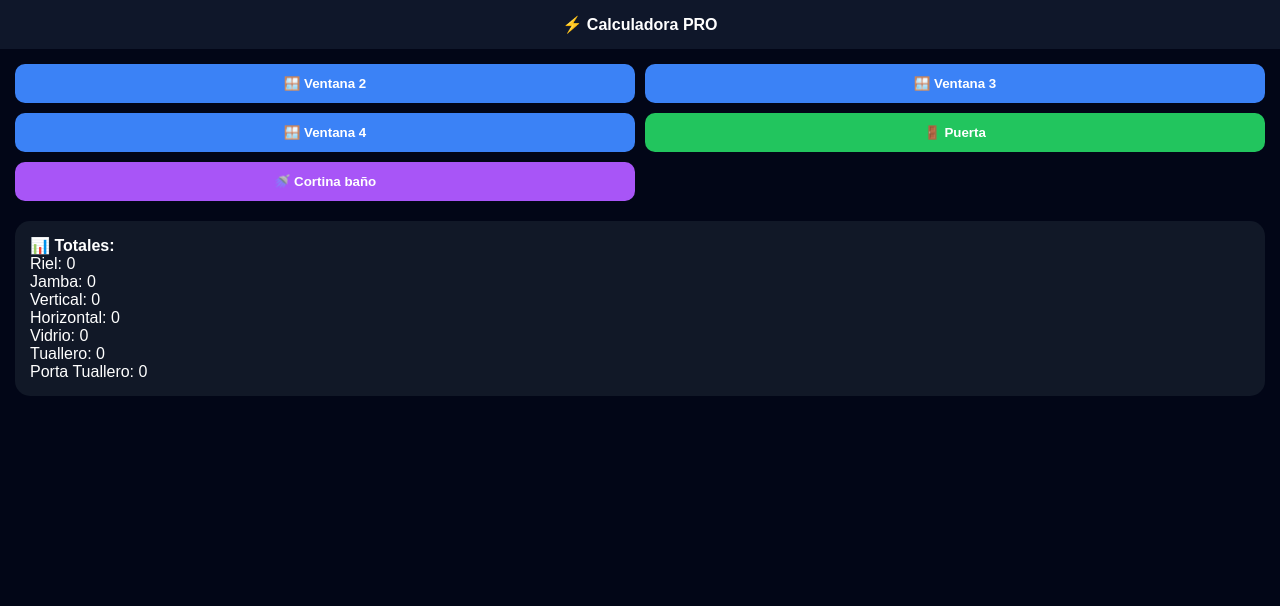
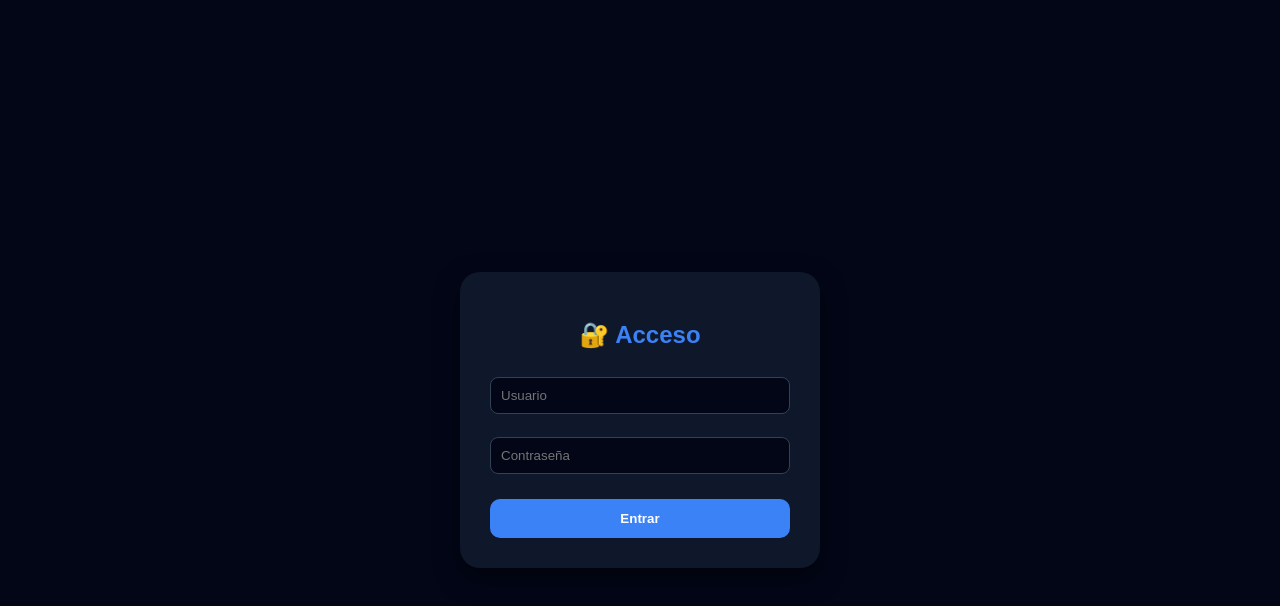
Before and after one commit to steventamayo/Calculadora-camejo, a plain HTML site: page index.html in a window 1280 px wide. Drawn offline with Linux system fonts and the light colour scheme.

Commit message:
Update title and add login functionality

```diff
--- a/index.html
+++ b/index.html
@@ -3,30 +3,64 @@
 <head>
 <meta charset="UTF-8">
 <meta name="viewport" content="width=device-width, initial-scale=1.0">
-<title>Calculadora PRO</title>
+<title>Calculadora PRO - Login</title>
 
 <style>
+/* Estilos generales existentes */
 body{margin:0;font-family:Arial;background:#020617;color:white;}
 header{padding:15px;text-align:center;font-weight:bold;background:#0f172a;}
 .app{padding:15px;}
 .botones{display:grid;grid-template-columns:1fr 1fr;gap:10px;margin-bottom:15px;}
-.btn{padding:12px;border:none;border-radius:10px;color:white;font-weight:bold;}
+.btn{padding:12px;border:none;border-radius:10px;color:white;font-weight:bold;cursor:pointer;}
 .v{background:#3b82f6;}
 .p{background:#22c55e;}
 .b{background:#a855f7;}
 .card{background:#0f172a;padding:15px;border-radius:15px;margin-bottom:15px;}
 .header-card{display:flex;gap:10px;margin-bottom:10px;font-weight:bold;}
-input, textarea{width:100%;padding:10px;margin-top:8px;border-radius:8px;border:none;background:#020617;color:white;}
+input, textarea{width:100%;padding:10px;margin-top:8px;border-radius:8px;border:none;background:#1e293b;color:white;box-sizing: border-box;}
 .buttons{display:flex;gap:10px;margin-top:10px;}
 .calc{background:#3b82f6;}
 .del{background:#ef4444;}
 .resultado{margin-top:10px;background:#020617;padding:10px;border-radius:10px;}
 .total{background:#111827;padding:15px;border-radius:15px;margin-top:20px;}
+
+/* Estilos específicos para el Login */
+#login-screen {
+    display: flex;
+    flex-direction: column;
+    align-items: center;
+    justify-content: center;
+    height: 100vh;
+    padding: 20px;
+}
+.login-box {
+    background: #0f172a;
+    padding: 30px;
+    border-radius: 20px;
+    width: 100%;
+    max-width: 300px;
+    text-align: center;
+    box-shadow: 0 10px 25px rgba(0,0,0,0.5);
+}
+.login-box h2 { margin-bottom: 20px; color: #3b82f6; }
+.login-box input { margin-bottom: 15px; background: #020617; border: 1px solid #334155; }
+.btn-login { width: 100%; background: #3b82f6; margin-top: 10px; }
 </style>
 </head>
 
 <body>
 
+<div id="login-screen">
+    <div class="login-box">
+        <h2>🔐 Acceso</h2>
+        <input type="text" id="user" placeholder="Usuario">
+        <input type="password" id="pass" placeholder="Contraseña">
+        <button class="btn btn-login" onclick="validarLogin()">Entrar</button>
+        <p id="error-msg" style="color: #ef4444; font-size: 12px; margin-top: 10px; display: none;">Datos incorrectos</p>
+    </div>
+</div>
+
+<div id="contenido-app" style="display:none">
     <header>⚡ Calculadora PRO</header>
 
     <div class="app">
@@ -50,20 +84,30 @@ Vidrio: 0<br>
             Tuallero: 0<br>
             Porta Tuallero: 0
         </div>
+
+        <button class="btn del" style="width:100%; margin-top:20px;" onclick="location.reload()">Cerrar Sesión</button>
+    </div>
 </div>
 
 <script>
+// --- LÓGICA DE LOGIN ---
+function validarLogin() {
+    const user = document.getElementById("user").value;
+    const pass = document.getElementById("pass").value;
+    const errorMsg = document.getElementById("error-msg");
+
+    if (user === "Stevenca24" && pass === "1234") {
+        document.getElementById("login-screen").style.display = "none";
+        document.getElementById("contenido-app").style.display = "block";
+    } else {
+        errorMsg.style.display = "block";
+        setTimeout(() => { errorMsg.style.display = "none"; }, 3000);
+    }
+}
+
+// --- TU LÓGICA ORIGINAL ---
 let contador=0;
-
-let totales={
-riel:0,
-jamba:0,
-vertical:0,
-horizontal:0,
-vidrio:0,
-tuallero:0,
-portaTuallero:0
-};
+let totales={riel:0,jamba:0,vertical:0,horizontal:0,vidrio:0,tuallero:0,portaTuallero:0};
 
 function r(n){return isNaN(n)?0:Number(n.toFixed(2));}
 
@@ -78,45 +122,28 @@ if(tipo=="bano") return ["🚿","Cortina de baño"];
 function agregar(tipo){
     contador++;
     let [icono,titulo]=datosTipo(tipo);
-
     let html=`
     <div class="card" id="card${contador}">
         <div class="header-card">${icono} ${titulo}</div>
-
         <input id="ancho${contador}" placeholder="Ancho (cm)">
         <input id="alto${contador}" placeholder="Alto (cm)">
-
-<textarea id="multi${contador}" placeholder="Ej:
-100x120
-80x90"></textarea>
-
+        <textarea id="multi${contador}" placeholder="Ej: 100x120\n80x90"></textarea>
         <div class="buttons">
             <button class="btn calc" onclick="calcular('${tipo}',${contador})">Calcular</button>
             <button class="btn del" onclick="eliminar(${contador})">Eliminar</button>
         </div>
-
         <div class="resultado" id="res${contador}"></div>
-
-<button class="btn" style="background:#25D366;margin-top:10px"
-onclick="whatsapp(${contador})">
-📲 WhatsApp
-</button>
-</div>
-`;
-
+        <button class="btn" style="background:#25D366;margin-top:10px" onclick="whatsapp(${contador})">📲 WhatsApp</button>
+    </div>`;
     document.getElementById("lista").insertAdjacentHTML("beforeend",html);
 }
 
 function calcular(tipo,id){
-
     reiniciarTotales();
-
     let multi=document.getElementById("multi"+id).value;
-
     if(multi.trim()!=""){
         let lineas=multi.split("\n");
         let resultado="";
-
         lineas.forEach((l,i)=>{
             let p=l.split("x");
             if(p.length==2){
@@ -126,20 +153,15 @@ let calc=operar(tipo,a,h,true);
                 resultado+=`<b>#${i+1}</b><br>`+calc.html+"<hr>";
             }
         });
-
         mostrarTotales();
         document.getElementById("res"+id).innerHTML=resultado;
         return;
     }
-
     let ancho=parseFloat(document.getElementById("ancho"+id).value);
     let alto=parseFloat(document.getElementById("alto"+id).value);
-
     if(!ancho||!alto){alert("Ingresa valores");return;}
-
     let calc=operar(tipo,ancho,alto,true);
     mostrarTotales();
-
     document.getElementById("res"+id).innerHTML=calc.html;
 }
 
@@ -148,65 +170,20 @@ let html="";
     let add=(k,v)=>{if(sumar && !isNaN(v)) totales[k]+=v; return r(v);};
 
     if(tipo=="v2"){
-html=`
-Riel: ${add("riel",a)}<br>
-Jamba: ${add("jamba",h-0.8)}<br>
-Vertical: ${add("vertical",h-2.7)}<br>
-Horizontal: ${add("horizontal",(a-11)/2)}<br>
-Malla Alto: ${r(h-2.5)}<br>
-Malla Ancho: ${r((a-4.4)/2)}<br>
-Vidrio Alto: ${add("vidrio",h-9)}<br>
-Vidrio Ancho: ${add("vidrio",(a-8.4)/2)}
-`;
+        html=`Riel: ${add("riel",a)}<br>Jamba: ${add("jamba",h-0.8)}<br>Vertical: ${add("vertical",h-2.7)}<br>Horizontal: ${add("horizontal",(a-11)/2)}<br>Malla Alto: ${r(h-2.5)}<br>Malla Ancho: ${r((a-4.4)/2)}<br>Vidrio Alto: ${add("vidrio",h-9)}<br>Vidrio Ancho: ${add("vidrio",(a-8.4)/2)}`;
     }
-
     if(tipo=="v3"){
-html=`
-Riel: ${add("riel",a)}<br>
-Jamba: ${add("jamba",h-0.8)}<br>
-Vertical: ${add("vertical",h-2.7)}<br>
-Horizontal: ${add("horizontal",(a-11)/3)}<br>
-Malla Alto: ${r(h-2.5)}<br>
-Malla Ancho: ${r((a-4.4)/3)}<br>
-Vidrio Alto: ${add("vidrio",h-9)}<br>
-Vidrio Ancho: ${add("vidrio",(a-8.4)/3)}
-`;
+        html=`Riel: ${add("riel",a)}<br>Jamba: ${add("jamba",h-0.8)}<br>Vertical: ${add("vertical",h-2.7)}<br>Horizontal: ${add("horizontal",(a-11)/3)}<br>Malla Alto: ${r(h-2.5)}<br>Malla Ancho: ${r((a-4.4)/3)}<br>Vidrio Alto: ${add("vidrio",h-9)}<br>Vidrio Ancho: ${add("vidrio",(a-8.4)/3)}`;
     }
-
     if(tipo=="v4"){
-html=`
-Riel: ${add("riel",a)}<br>
-Jamba: ${add("jamba",h-0.8)}<br>
-Vertical: ${add("vertical",h-2.7)}<br>
-Horizontal: ${add("horizontal",(a-11)/4)}<br>
-Malla Alto: ${r(h-2.5)}<br>
-Malla Ancho: ${r((a-4.4)/4)}<br>
-Vidrio Alto: ${add("vidrio",h-9)}<br>
-Vidrio Ancho: ${add("vidrio",(a-8.4)/4)}
-`;
+        html=`Riel: ${add("riel",a)}<br>Jamba: ${add("jamba",h-0.8)}<br>Vertical: ${add("vertical",h-2.7)}<br>Horizontal: ${add("horizontal",(a-11)/4)}<br>Malla Alto: ${r(h-2.5)}<br>Malla Ancho: ${r((a-4.4)/4)}<br>Vidrio Alto: ${add("vidrio",h-9)}<br>Vidrio Ancho: ${add("vidrio",(a-8.4)/4)}`;
     }
-
     if(tipo=="puerta"){
-html=`
-Marco Alto: ${add("jamba",h-1)}<br>
-Marco Ancho: ${add("riel",a)}<br>
-Hoja Alto: ${add("vidrio",h-5)}<br>
-Hoja Ancho: ${add("vidrio",a-6)}
-`;
+        html=`Marco Alto: ${add("jamba",h-1)}<br>Marco Ancho: ${add("riel",a)}<br>Hoja Alto: ${add("vidrio",h-5)}<br>Hoja Ancho: ${add("vidrio",a-6)}`;
     }
-
     if(tipo=="bano"){
-html=`
-Riel Superior: ${add("riel", a)}<br>
-Riel Inferior: ${add("riel", a-0.5)}<br>
-Jamba: ${add("jamba", h-4.4)}<br>
-Vertical: ${add("vertical", h-6)}<br>
-Horizontal: ${add("horizontal", (a+6)/2)}<br>
-Tuallero: ${add("tuallero", a-12)/2}<br>
-Porta Tuallero: ${add("portaTuallero", 10)}
-`;
+        html=`Riel Superior: ${add("riel", a)}<br>Riel Inferior: ${add("riel", a-0.5)}<br>Jamba: ${add("jamba", h-4.4)}<br>Vertical: ${add("vertical", h-6)}<br>Horizontal: ${add("horizontal", (a+6)/2)}<br>Tuallero: ${add("tuallero", (a-12)/2)}<br>Porta Tuallero: ${add("portaTuallero", 10)}`;
     }
-
     return {html};
 }
 
@@ -223,8 +200,7 @@ Vertical: ${r(totales.vertical)}<br>
     Horizontal: ${r(totales.horizontal)}<br>
     Vidrio: ${r(totales.vidrio)}<br>
     Tuallero: ${r(totales.tuallero)}<br>
-Porta Tuallero: ${r(totales.portaTuallero)}
-`;
+    Porta Tuallero: ${r(totales.portaTuallero)}`;
 }
 
 function eliminar(id){
@@ -234,12 +210,10 @@ document.getElementById("card"+id).remove();
 function whatsapp(id){
     let texto=document.getElementById("res"+id).innerText;
     if(!texto){alert("Primero calcula");return;}
-
     let url="https://wa.me/?text="+encodeURIComponent("📊 Cálculo de aluminio:\n\n"+texto);
     window.open(url,"_blank");
 }
 
-// offline
 if ("serviceWorker" in navigator) {
     navigator.serviceWorker.register("sw.js");
 }
```
Lines whose indentation alone changed are shown as unchanged.
